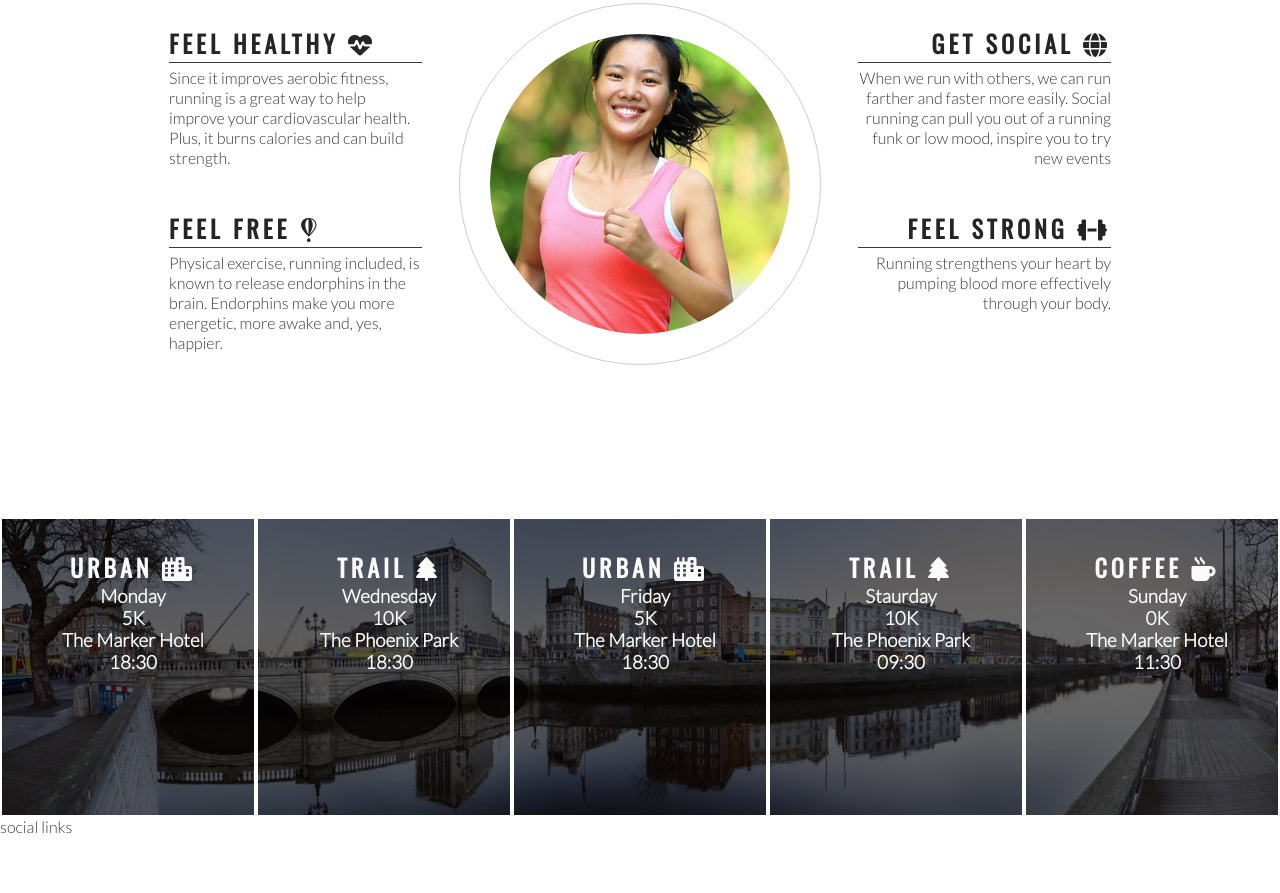
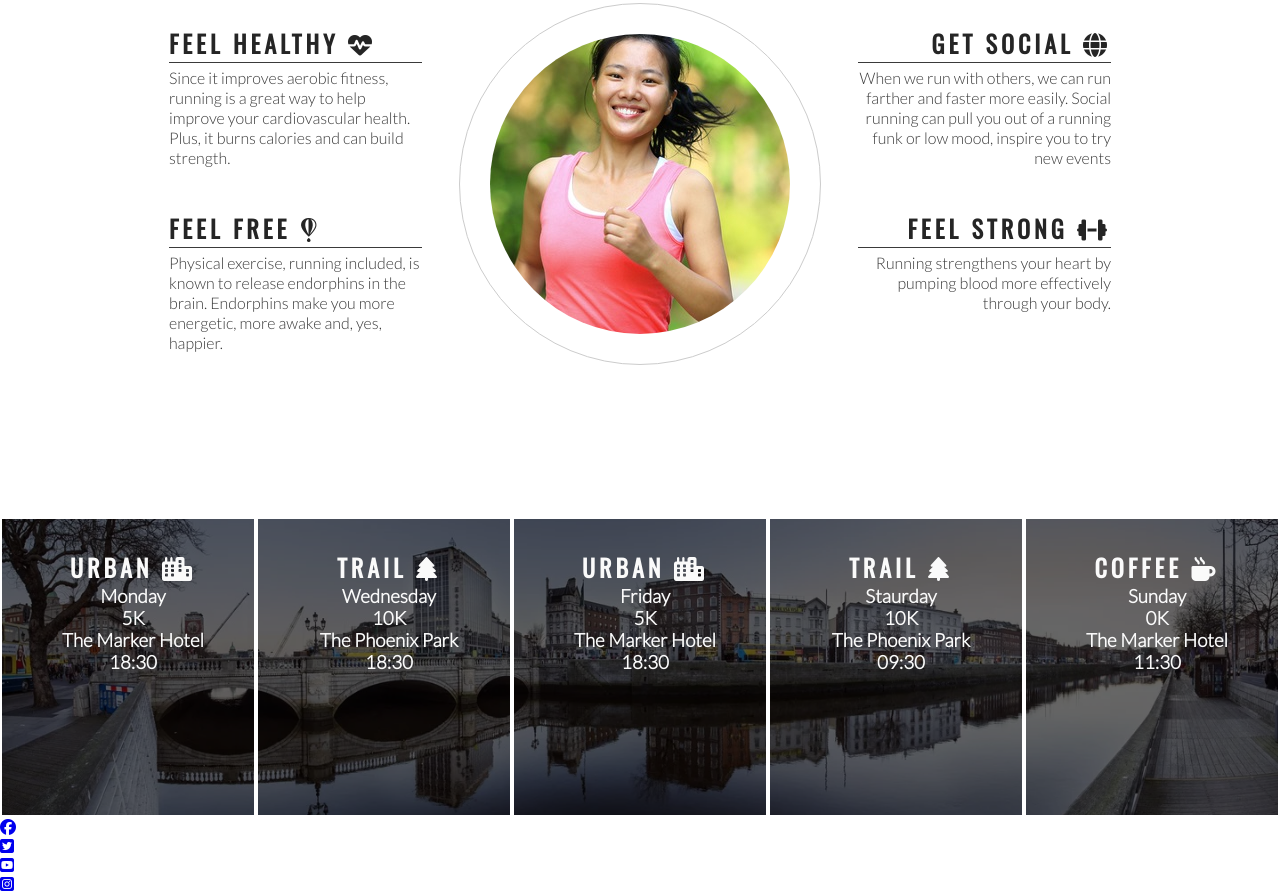
Before and after one commit to fsjavier/love-running, a plain HTML site: page index.html in a window 1280 px wide. Shown: the part 778-1671 px from the top of the page. Before the commit the page ends 1614 px from the top, so only its background shows below. Drawn offline with nearby package versions, Linux system fonts and the light colour scheme.

Commit message:
Add social media icons to footer

```diff
--- a/index.html
+++ b/index.html
@@ -126,7 +126,24 @@
         </div>
     </section>
     <footer>
-        social links
+        <ul>
+            <li>
+                <a href="https://facebook.com" target="_blank" rel="noopener"
+                    aria-label="Visit our Facebook page (opens in a new tab)"><i class="fab fa-facebook"></i></a>
+            </li>
+            <li>
+                <a href="https://twitter.com" target="_blank" rel="noopener"
+                    aria-label="Visit our Twitter page (opens in a new tab)"><i class="fab fa-twitter-square"></i></a>
+            </li>
+            <li>
+                <a href="https://youtube.com" target="_blank" rel="noopener"
+                    aria-label="Visit our Youtube page (opens in a new tab)"><i class="fab fa-youtube-square"></i></a>
+            </li>
+            <li>
+                <a href="https://instagram.com" target="_blank" rel="noopener"
+                    aria-label="Visit our Instagram page (opens in a new tab)"><i class="fab fa-instagram-square"></i></a>
+            </li>
+        </ul>
     </footer>
 </body>
 <!-- font awesome script -->
```
